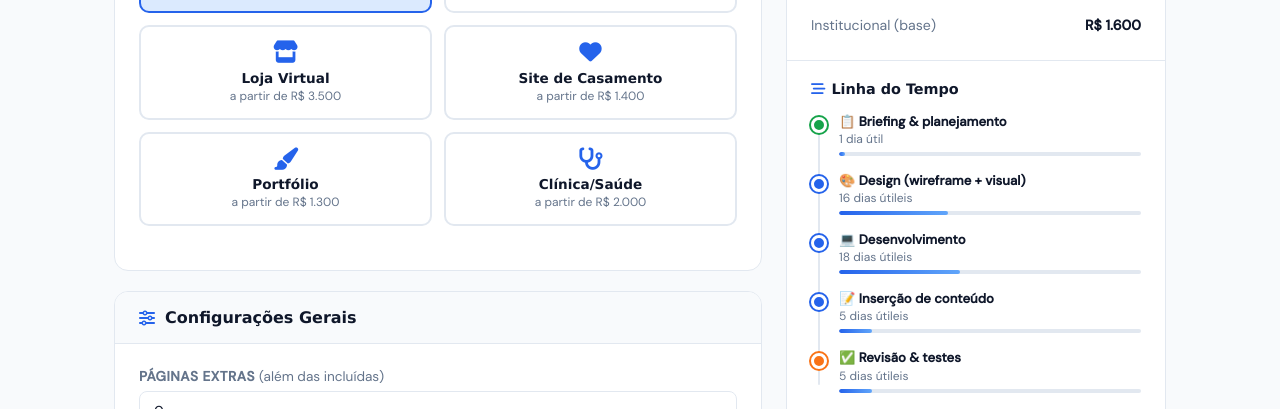
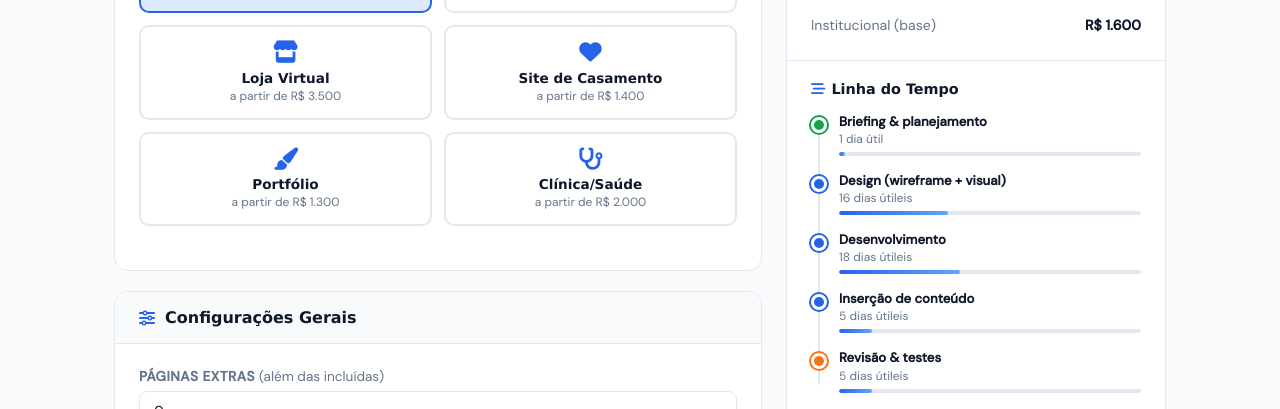
Before and after one commit to klebermurillo/pontopixel.github.io, a plain HTML site: page Orcamento.HTML in a window 1280 px wide. Shown: the part 391-800 px from the top of the page. Drawn offline with Linux system fonts and the light colour scheme; a web font is replaced by a local one.

Commit message:
Update and rename Site Cálculo.HTML to Orcamento.HTML
Documentação e renomeação do arquivo

```diff
--- a/Site Cálculo.HTML
+++ b/Orcamento.HTML
@@ -654,9 +654,8 @@
   </div><!-- /app -->
 
   <script>
-  // ============================================================
-  // CATÁLOGO DE TIPOS DE SITE
-  // ============================================================
+
+// CATÁLOGO DE TIPOS DE SITE
   const catalog = {
     institucional: {
       name: 'Institucional',
@@ -821,9 +820,7 @@
     },
   };
 
-  // ============================================================
   // ESTADO
-  // ============================================================
   let state = {
     tipo: 'institucional',
     paginas: 0,
@@ -832,9 +829,7 @@
     extras: new Set()
   };
 
-  // ============================================================
   // RENDER TIPO GRID
-  // ============================================================
   function renderTypeGrid() {
     const grid = document.getElementById('typeGrid');
     grid.innerHTML = '';
@@ -859,9 +854,7 @@
     });
   }
 
-  // ============================================================
   // RENDER EXTRAS
-  // ============================================================
   function renderExtras() {
     const cat = catalog[state.tipo];
     const grid = document.getElementById('extrasGrid');
@@ -911,9 +904,7 @@
     });
   }
 
-  // ============================================================
   // CALCULAR + RENDER SIDEBAR
-  // ============================================================
   function calcular() {
     const cat = catalog[state.tipo];
     const paginas = parseInt(document.getElementById('paginasInput').value) || 0;
@@ -984,9 +975,7 @@
     buildCTA(cat, total, totalDias, extrasRows);
   }
 
-  // ============================================================
   // TIMELINE
-  // ============================================================
   function renderTimeline(cat, diasBase, extrasRows, diasExtras, totalDias) {
     const el = document.getElementById('timelineEl');
 
@@ -1013,46 +1002,46 @@
     // Fases base por tipo
     const baseFases = {
       'Institucional':        [
-        { nome: '📋 Briefing & planejamento', dias: 1 },
-        { nome: '🎨 Design (wireframe + visual)', dias: Math.ceil(diasBase * 0.35) },
-        { nome: '💻 Desenvolvimento', dias: Math.ceil(diasBase * 0.4) },
-        { nome: '📝 Inserção de conteúdo', dias: Math.ceil(diasBase * 0.1) },
-        { nome: '✅ Revisão & testes', dias: Math.ceil(diasBase * 0.1) },
+        { nome: 'Briefing & planejamento', dias: 1 },
+        { nome: 'Design (wireframe + visual)', dias: Math.ceil(diasBase * 0.35) },
+        { nome: 'Desenvolvimento', dias: Math.ceil(diasBase * 0.4) },
+        { nome: 'Inserção de conteúdo', dias: Math.ceil(diasBase * 0.1) },
+        { nome: 'Revisão & testes', dias: Math.ceil(diasBase * 0.1) },
       ],
       'Landing Page':         [
-        { nome: '📋 Briefing & estratégia', dias: 1 },
-        { nome: '🎨 Design da página', dias: Math.ceil(diasBase * 0.4) },
-        { nome: '💻 Desenvolvimento', dias: Math.ceil(diasBase * 0.35) },
-        { nome: '⚡ Otimização de conversão', dias: Math.ceil(diasBase * 0.15) },
-        { nome: '✅ Revisão & publicação', dias: 1 },
+        { nome: 'Briefing & estratégia', dias: 1 },
+        { nome: 'Design da página', dias: Math.ceil(diasBase * 0.4) },
+        { nome: 'Desenvolvimento', dias: Math.ceil(diasBase * 0.35) },
+        { nome: 'Otimização de conversão', dias: Math.ceil(diasBase * 0.15) },
+        { nome: 'Revisão & publicação', dias: 1 },
       ],
       'Loja Virtual':         [
-        { nome: '📋 Briefing & planejamento', dias: 1 },
-        { nome: '🎨 Design da loja', dias: Math.ceil(diasBase * 0.2) },
-        { nome: '💻 Desenvolvimento base', dias: Math.ceil(diasBase * 0.3) },
-        { nome: '🛒 Catálogo & pagamentos', dias: Math.ceil(diasBase * 0.25) },
-        { nome: '🔧 Integrações & testes', dias: Math.ceil(diasBase * 0.15) },
-        { nome: '✅ Revisão & publicação', dias: 1 },
+        { nome: 'Briefing & planejamento', dias: 1 },
+        { nome: 'Design da loja', dias: Math.ceil(diasBase * 0.2) },
+        { nome: 'Desenvolvimento base', dias: Math.ceil(diasBase * 0.3) },
+        { nome: 'Catálogo & pagamentos', dias: Math.ceil(diasBase * 0.25) },
+        { nome: 'Integrações & testes', dias: Math.ceil(diasBase * 0.15) },
+        { nome: 'Revisão & publicação', dias: 1 },
       ],
       'Site de Casamento':    [
-        { nome: '💑 Briefing do casal', dias: 1 },
-        { nome: '🎨 Design temático', dias: Math.ceil(diasBase * 0.4) },
-        { nome: '💻 Desenvolvimento', dias: Math.ceil(diasBase * 0.3) },
-        { nome: '📸 Inserção de fotos & dados', dias: Math.ceil(diasBase * 0.15) },
-        { nome: '✅ Revisão & envio ao casal', dias: 1 },
+        { nome: 'Briefing do casal', dias: 1 },
+        { nome: 'Dsign temático', dias: Math.ceil(diasBase * 0.4) },
+        { nome: 'Desenvolvimento', dias: Math.ceil(diasBase * 0.3) },
+        { nome: 'Inserção de fotos & dados', dias: Math.ceil(diasBase * 0.15) },
+        { nome: 'Revisão & envio ao casal', dias: 1 },
       ],
       'Portfólio':            [
-        { nome: '📋 Briefing & conteúdo', dias: 1 },
-        { nome: '🎨 Design visual', dias: Math.ceil(diasBase * 0.35) },
-        { nome: '💻 Desenvolvimento', dias: Math.ceil(diasBase * 0.4) },
-        { nome: '✅ Revisão & publicação', dias: Math.ceil(diasBase * 0.2) },
+        { nome: 'Briefing & conteúdo', dias: 1 },
+        { nome: 'Design visual', dias: Math.ceil(diasBase * 0.35) },
+        { nome: 'Desenvolvimento', dias: Math.ceil(diasBase * 0.4) },
+        { nome: 'Revisão & publicação', dias: Math.ceil(diasBase * 0.2) },
       ],
       'Clínica/Saúde':        [
-        { nome: '📋 Briefing & planejamento', dias: 1 },
-        { nome: '🎨 Design profissional', dias: Math.ceil(diasBase * 0.3) },
-        { nome: '💻 Desenvolvimento', dias: Math.ceil(diasBase * 0.35) },
-        { nome: '🩺 Conteúdo & especialidades', dias: Math.ceil(diasBase * 0.2) },
-        { nome: '✅ Revisão & publicação', dias: Math.ceil(diasBase * 0.1) },
+        { nome: 'Briefing & planejamento', dias: 1 },
+        { nome: 'Design profissional', dias: Math.ceil(diasBase * 0.3) },
+        { nome: 'Desenvolvimento', dias: Math.ceil(diasBase * 0.35) },
+        { nome: 'Conteúdo & especialidades', dias: Math.ceil(diasBase * 0.2) },
+        { nome: 'Revisão & publicação', dias: Math.ceil(diasBase * 0.1) },
       ],
     };
 
@@ -1067,9 +1056,7 @@
     return fases;
   }
 
-  // ============================================================
   // CTA WHATSAPP
-  // ============================================================
   function buildCTA(cat, total, dias, extrasRows) {
     const btn = document.getElementById('ctaBtn');
     const extrasTexto = extrasRows.length > 0
@@ -1081,16 +1068,12 @@
     };
   }
 
-  // ============================================================
   // EVENT LISTENERS
-  // ============================================================
   document.getElementById('paginasInput').addEventListener('input', calcular);
   document.getElementById('designLevel').addEventListener('change', calcular);
   document.getElementById('prazoSelect').addEventListener('change', calcular);
 
-  // ============================================================
   // INIT
-  // ============================================================
   renderTypeGrid();
   renderExtras();
   renderIncluded();
```
